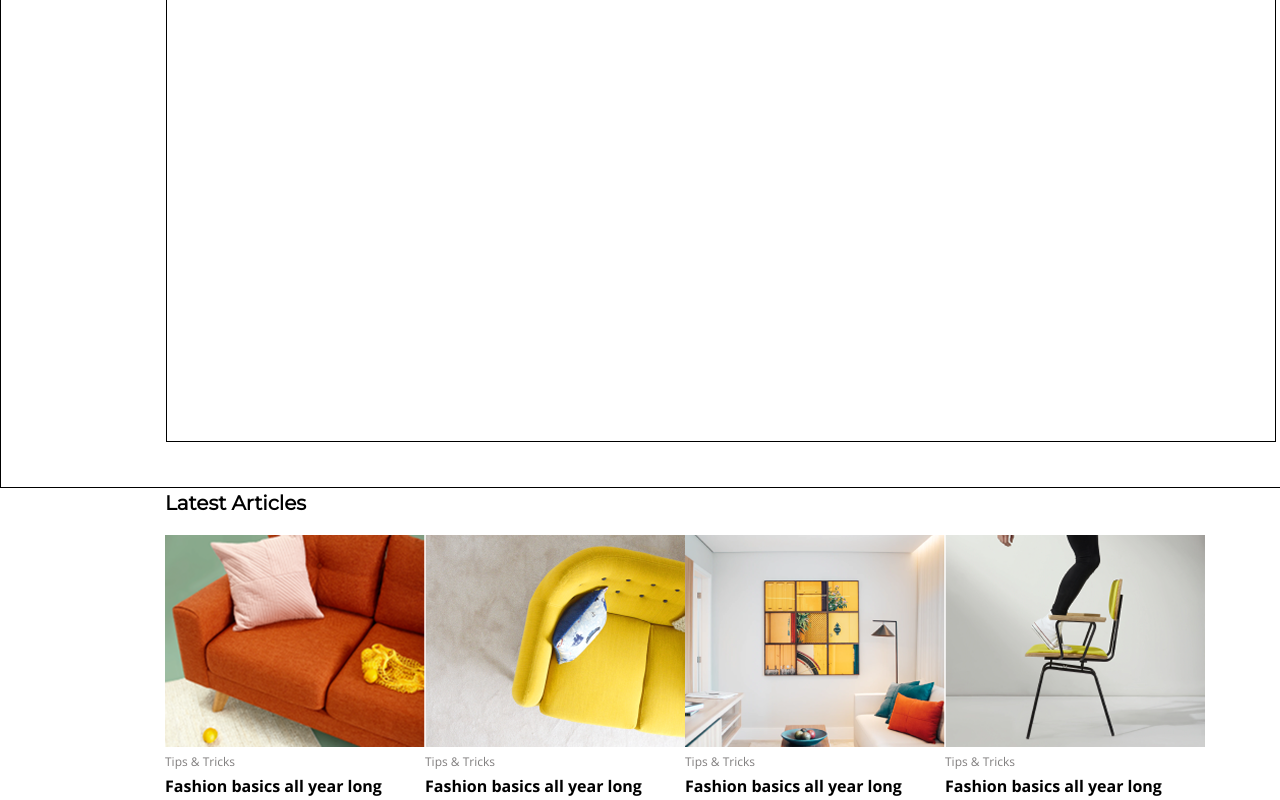
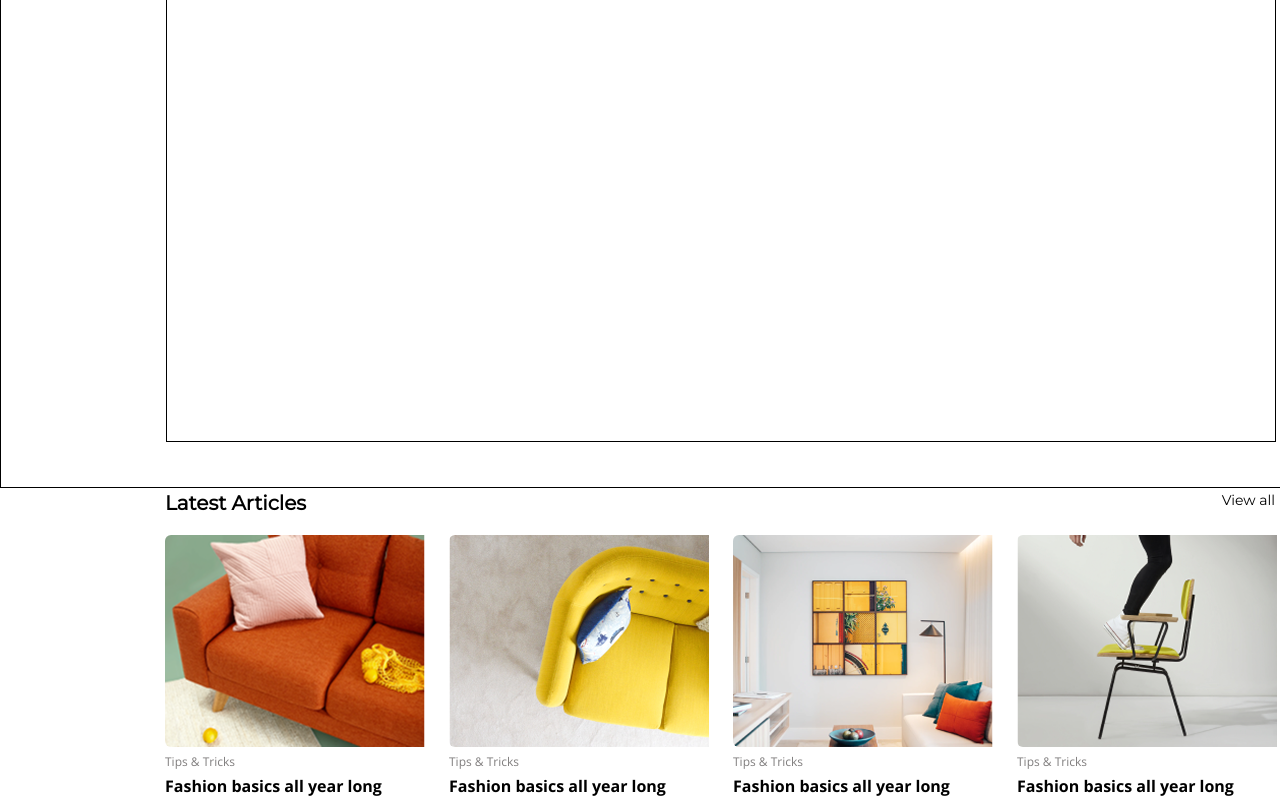
Before and after one commit to dursunkokturk/Font-End-School-CSS-Project-Fabrx-E-Commerce, a plain HTML site: page index.html in a window 1280 px wide. Shown: the part 3314-4114 px from the top of the page. Drawn offline with nearby package versions, Linux system fonts and the light colour scheme.

Commit message:
figmada bulunan tasarimda yedi nolu bolume yazi eklendi fotograflar arasina padding verildi

```diff
--- a/assets/css/fabrx-ecommerce.css
+++ b/assets/css/fabrx-ecommerce.css
@@ -317,6 +317,8 @@ header .logo-and-menus .menus {
 .seats-bookself-chair .general-title {
   width: 1110px;
   height: 47px;
+  display: flex;
+  justify-content: space-between;
 }
 
 .seats-bookself-chair .general-title h1 {
@@ -325,9 +327,20 @@ header .logo-and-menus .menus {
   line-height: 30px;
 }
 
+.seats-bookself-chair .general-title p {
+  font-family: Montserrat;
+  font-size: 14px;
+  line-height: 24px;
+}
+
 .seats-bookself-chair .product-photos {
   display: flex;
   flex-direction: row;
+}
+
+.seats-bookself-chair .product-photos img {
+  border-radius: 6px;
+  padding-right: 24px;
 }
 
 .seats-bookself-chair .product-photos p {
--- a/index.html
+++ b/index.html
@@ -124,6 +124,7 @@
   <section class="seats-bookself-chair">
     <div class="general-title">
       <h1>Latest Articles</h1>
+      <p>View all</p>
     </div>
     <div class="product-photos">
       <div class="product-photo">
```
